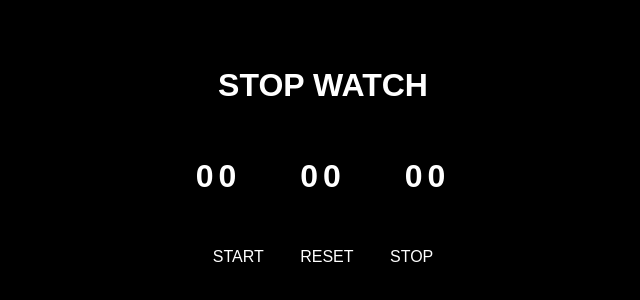
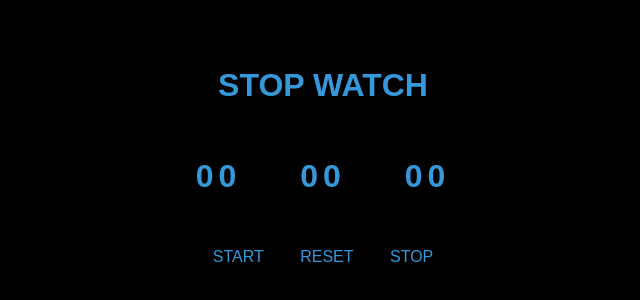
Before and after one commit to khalid129/Stop-Watch, a plain HTML site: page index.html in a window 1280 px wide. Shown: the part 254-554 px from the top of the page, without its empty margins (317-957 px from the left). Drawn offline with Linux system fonts and the light colour scheme.

Commit message:
stop watch change color

```diff
--- a/style.css
+++ b/style.css
@@ -13,18 +13,19 @@ body{
     background-color:transparent;
     color: #ffffff;
     text-transform: uppercase;
+    color: #3498db;
 }
 .time h3{
     display: inline-block;
     font-size: 2em;
     width: 100px;
     letter-spacing: 5px;
-    color: #ffffff;
+    color: #3498db;
     text-align: center;
 }
 .buttons button{
     background-color: transparent;
-    color: #ffff;
+    color: #3498db;
     outline: none;
     border: none;
     text-transform: uppercase;
```
